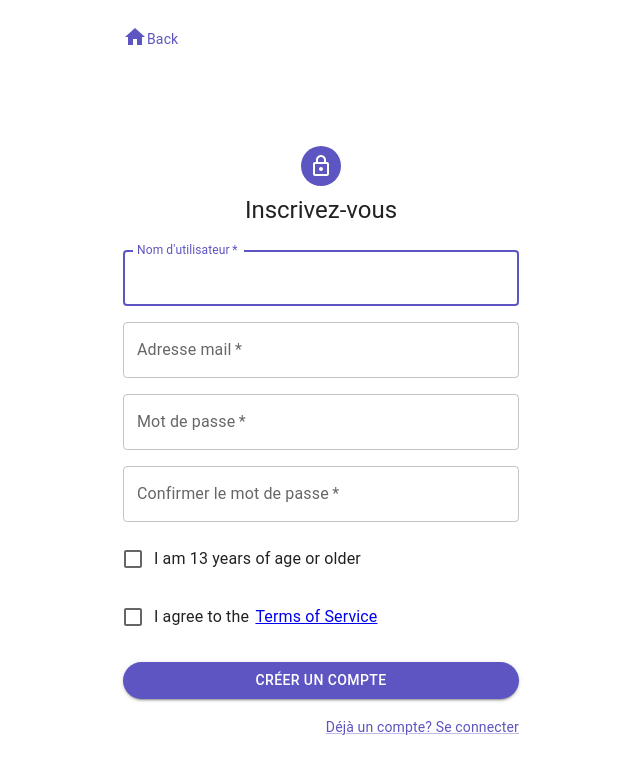
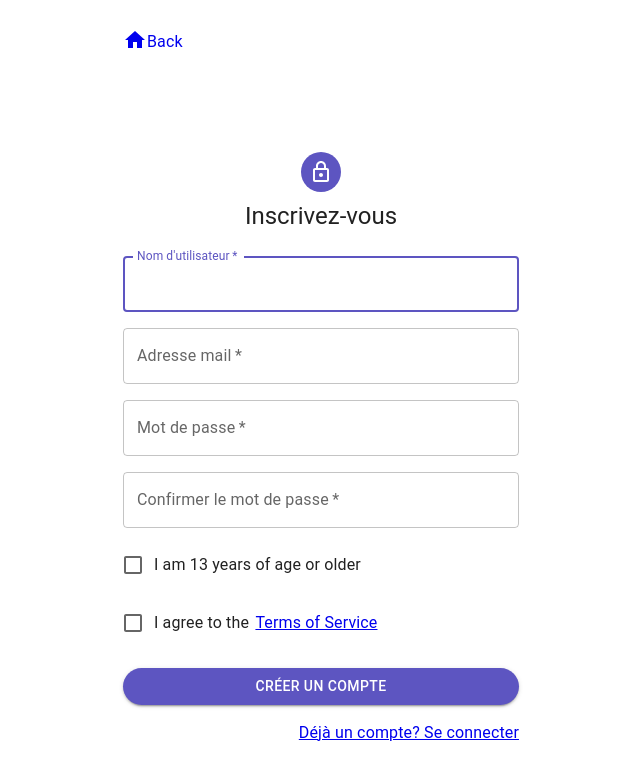
Before and after one commit to EstebanBAR0N/polycode-frontend, a React (Create React App) app: page /auth/register in a window 1280 px wide. Shown: the top 780 px of the page, without its empty margins (319-959 px from the left). Built offline with nearby package versions, Linux system fonts and the light colour scheme; no server answers; a web font is replaced by a local one.

Commit message:
(fix): fix login and register pages link button
Signed-off-by: esteban <esteban.baron@etu.umontpellier.fr>

```diff
--- a/src/components/common/HomeButton.tsx
+++ b/src/components/common/HomeButton.tsx
@@ -1,5 +1,5 @@
 import React from 'react';
-import Link from '@mui/material/Link';
+import { Link } from 'react-router-dom';
 import Box from '@mui/material/Box';
 import HomeIcon from '@mui/icons-material/Home';
 
@@ -8,8 +8,7 @@ export default function HomeButton() {
     // icon and text container
     <Box sx={{ marginTop: { md: '1em' } }}>
       <Link
-        href="/"
-        variant="body2"
+        to="/"
         style={{
           display: 'flex',
           alignItems: 'center',
--- a/src/components/pages/LoginPage.tsx
+++ b/src/components/pages/LoginPage.tsx
@@ -10,7 +10,7 @@ import Container from '@mui/material/Container';
 import CssBaseline from '@mui/material/CssBaseline';
 // import FormHelperText from '@mui/material/FormHelperText';
 import Grid from '@mui/material/Grid';
-import Link from '@mui/material/Link';
+import { Link } from 'react-router-dom';
 import TextField from '@mui/material/TextField';
 import Typography from '@mui/material/Typography';
 
@@ -190,9 +190,7 @@ export default function LoginPage(props: any) {
           {/* go to register page button */}
           <Grid container justifyContent="flex-end">
             <Grid item>
-              <Link href="/auth/register" variant="body2">
-                Pas de compte? Créer un compte
-              </Link>
+              <Link to="/auth/register">Pas de compte? Créer un compte</Link>
             </Grid>
           </Grid>
         </Box>
--- a/src/components/pages/RegisterPage.tsx
+++ b/src/components/pages/RegisterPage.tsx
@@ -5,7 +5,7 @@ import Avatar from '@mui/material/Avatar';
 import Button from '@mui/material/Button';
 import CssBaseline from '@mui/material/CssBaseline';
 import TextField from '@mui/material/TextField';
-import Link from '@mui/material/Link';
+import { Link } from 'react-router-dom';
 import Grid from '@mui/material/Grid';
 import Box from '@mui/material/Box';
 import LockOutlinedIcon from '@mui/icons-material/LockOutlined';
@@ -291,9 +291,7 @@ export default function RegisterPage() {
           {/* go to login page button */}
           <Grid container justifyContent="flex-end">
             <Grid item>
-              <Link href="/auth/login" variant="body2">
-                Déjà un compte? Se connecter
-              </Link>
+              <Link to="/auth/login">Déjà un compte? Se connecter</Link>
             </Grid>
           </Grid>
         </Box>
```
Also changed, not shown: 1 other file (tests, documents, lock files or other folders).
